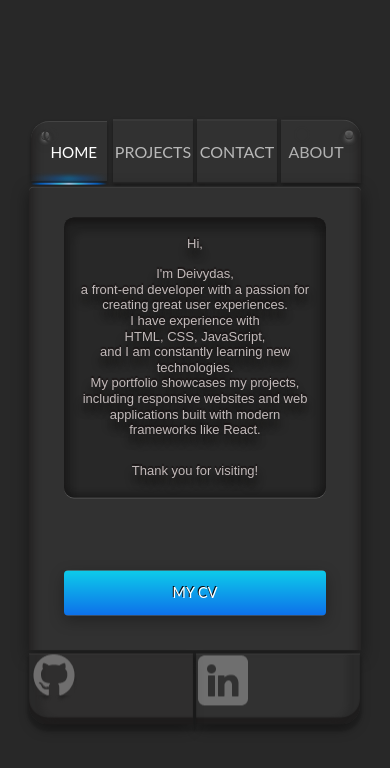
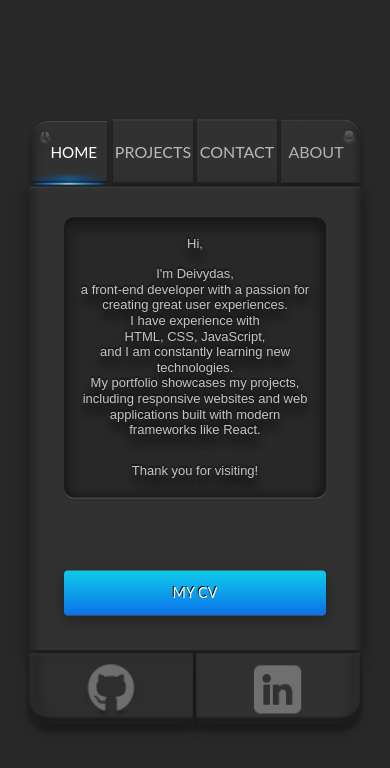
Before and after one commit to Stalius4/Portfolio, a React (Create React App) app in the folder portfolio/: page / in a window 390 px wide. Shown: the top 768 px of the page. Built offline with nearby package versions, Linux system fonts and the light colour scheme.

Commit message:
css for bottom buttons added

```diff
--- a/portfolio/src/Pages/HomePage/HomePage.js
+++ b/portfolio/src/Pages/HomePage/HomePage.js
@@ -3,6 +3,7 @@ import { Link } from 'react-router-dom';
 import "../HomePage/mobile.css"
 import gitpng from "../images/Vector.png"
 import linkedinpng from "../images/LinkedIn.png"
+
 const HomePage = () => {
 
 
@@ -29,8 +30,8 @@ a front-end developer with a passion for creating great user experiences. <br/>I
 
    </div>
    <footer>
-  <div className='left-footer'>  <img src={gitpng} alt="git"  /></div>
-<div className='right-footer'>  <img src={linkedinpng} alt="Linked in"/></div>
+  <div className='left-footer'> <img className="git" src={gitpng} alt="git"  /></div>
+<div className='right-footer'>  <img  className="linked-in" src={linkedinpng} alt="Linked in"/></div>
 
   </footer>
 </div>
--- a/portfolio/src/Pages/HomePage/mobile.css
+++ b/portfolio/src/Pages/HomePage/mobile.css
@@ -162,8 +162,45 @@ to left,
 
 }
 
+.bottom-circle-left{
+    width: 8px;
+    height: 8px;
+    border-radius: 50%;
+    background: radial-gradient(circle, #474747, rgb(111, 111, 111));
+    box-shadow: rgba(0, 0, 0, 0.4) 0px 2px 4px, rgba(0, 0, 0, 0.3) 0px 7px 13px -3px, rgba(0, 0, 0, 0.2) 0px -3px 0px inset,  rgba(123, 122, 122, 0.2) 0px -3px 0px inset;
+    border: #282626 solid 1px;
+    margin-top: 45px;
+    margin-right: 35px;
+
+}
+.bottom-circle-left::after{
+    position: absolute;
+    content: "";
+
+    width: 8px;
+    height: 8px;
+    border-radius: 50%;
+    background: radial-gradient(circle, #47474700, rgba(111, 111, 111, 0));
+    box-shadow: rgba(246, 246, 246, 0.4) 0px 2px 4px, rgba(0, 0, 0, 0.3) 0px 7px 13px -3px, rgba(0, 0, 0, 0.2) 0px -3px 0px inset,  rgba(123, 122, 122, 0.2) 0px -3px 0px inset;
+    z-index: 0;
 
 
+}
+
+.bottom-circle-left::before{
+    position: absolute;
+    content: "";
+    top: 44px;
+    left: 19px;
+    width: 11px;
+    height:11px;
+    border-radius: 50%;
+    background: radial-gradient(circle, #47474700, rgba(111, 111, 111, 0));
+    z-index: 1;
+    border: solid  rgb(49,49,49) 2.5px;
+
+
+}
 .circle {
     width: 8px;
     height: 8px;
@@ -174,7 +211,9 @@ to left,
     /* box-shadow: rgb(255, 25, 25) 0px 25px 20px -20px; */
     margin-top: -35px;
   }
-
+.dot{
+    height: 25px;
+}
   .circle::after{
     position: absolute;
     content: "";
@@ -247,6 +286,9 @@ footer{
      rgba(30, 29, 29, 0.3) 11px -3px 5px 1px inset,
     rgba(20, 18, 18, 0.627) 0px -7px 1px 0px inset;
        z-index: 1;
+       display: flex;
+       justify-content:center;
+       align-items:center;
 
 
 }
@@ -262,9 +304,21 @@ footer{
      rgba(30, 29, 29, 0.3) -11px -3px 5px 1px inset,
     rgba(20, 18, 18, 0.627) 0px -7px 1px 0px inset;
           z-index: 0;
-
+          display: flex;
+          justify-content:center;
+          align-items:center;
+          position: relative;
 
 }
+.linked-in{
+    height: 50px;
+}
+
+.git{
+    height:55px;
+    margin-top: 5px;
+}
+
 
 .home-text{
 
@@ -290,7 +344,7 @@ footer{
     font-stretch: ultra-expanded;
     font-size: 13px;
     font-family: 'Montserrat', sans-serif;
-	color: rgb(194, 186, 186);
+	color: rgb(196, 196, 196);
     text-shadow: 0 8px 9px #0a0907, 0px -2px 1px rgb(27, 20, 20) ;
 
     line-height: 1.2;
@@ -304,3 +358,53 @@ footer{
 }
 
 }
+
+.left-footer:hover:before{
+    position: absolute;
+    content: "";
+    top: -2px;
+    left: 0;
+    right: 0;
+    z-index: -1;
+    height: 1.5%;
+    width: 50%;
+    background: linear-gradient(
+      to left,
+      #1d1d1e00,
+      #0661c2,
+      #3081DA,
+      #43C9E7,
+      #C9DBF7,
+      #43C9E7,
+      #3081DA,
+      #0661c2,
+      #1d1d1e00
+    );
+
+
+}
+
+.right-footer:hover:before{
+    position: absolute;
+    content: "";
+    top: -3.5px;
+    left:0px;
+    right:50px;
+    z-index: -1;
+    height: 1.5%;
+    width:100%;
+    background: linear-gradient(
+      to left,
+      #1d1d1e00,
+      #0661c2,
+      #3081DA,
+      #43C9E7,
+      #C9DBF7,
+      #43C9E7,
+      #3081DA,
+      #0661c2,
+      #1d1d1e00
+    );
+
+
+}
```
Also changed, not shown: portfolio/src/Pages/images/Untitled.png (added).
